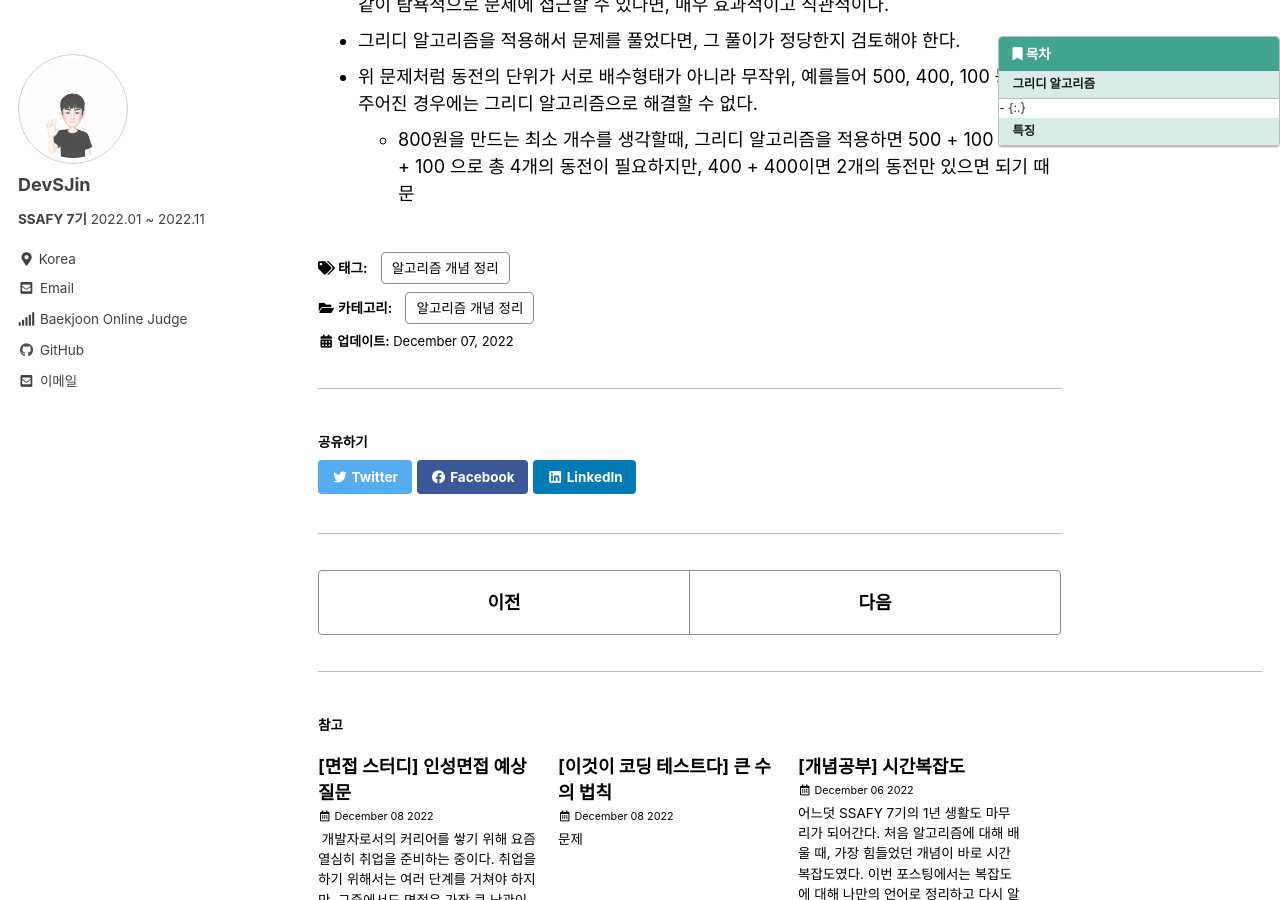
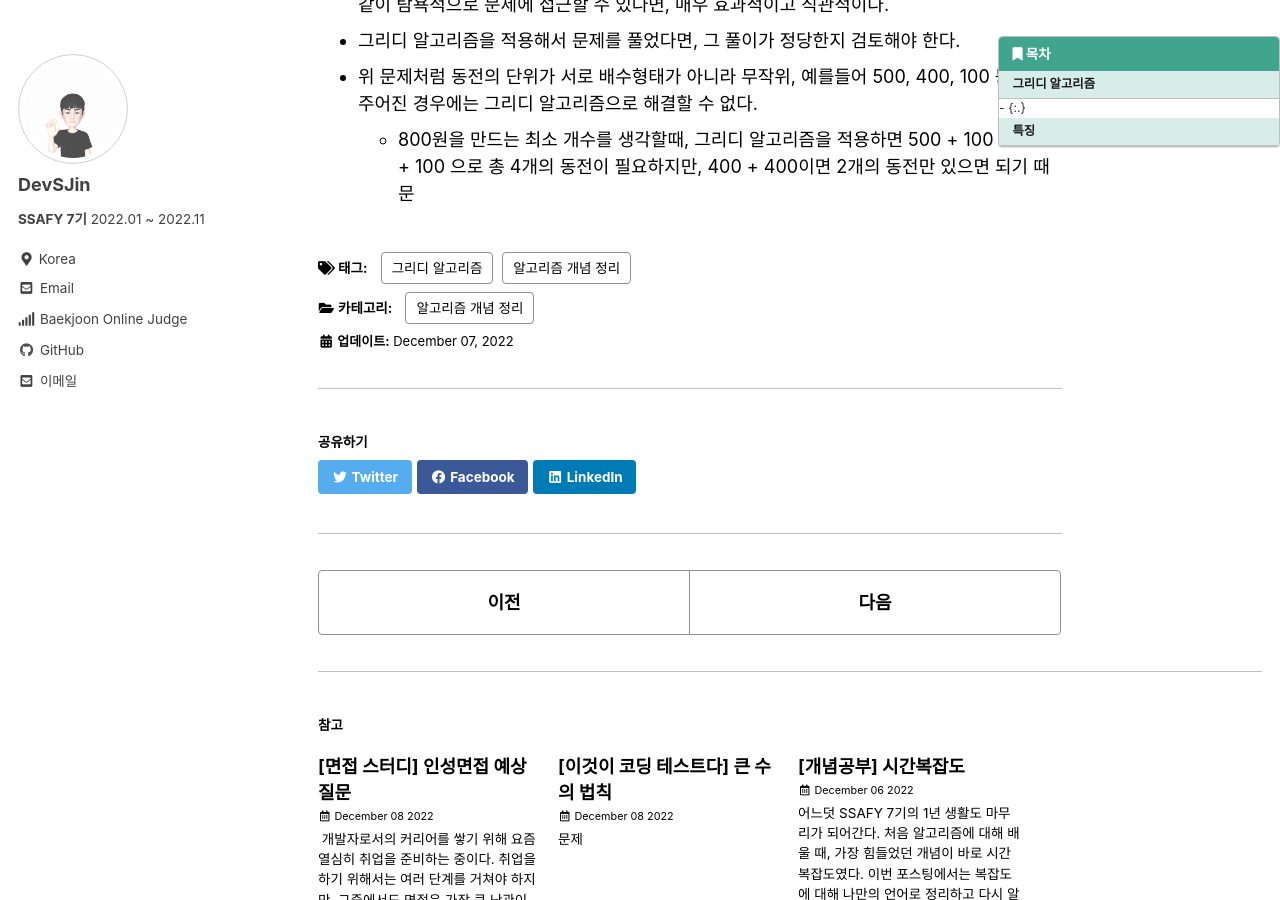
Before and after one commit to DevSJin/DevSJin.github.io, a Jekyll site: the page built from _posts/algorithm_study/2022-12-07-그리디 알고리즘.md, in a window 1280 px wide and 900 px high, scrolled down 1377 px. Built offline with Jekyll 4.4.1, drawn with Linux system fonts in a browser that asks for light colours; cached includes are drawn as plain includes.

Commit message:
태그 수정

```diff
--- a/_posts/algorithm_study/2022-12-07-그리디 알고리즘.md
+++ b/_posts/algorithm_study/2022-12-07-그리디 알고리즘.md
@@ -6,6 +6,7 @@ categories:
   - 알고리즘 개념 정리
 tags:
   - 알고리즘 개념 정리
+  - 그리디 알고리즘
 toc: true
 toc_label: "목차"
 toc_icon: "bookmark"
```
